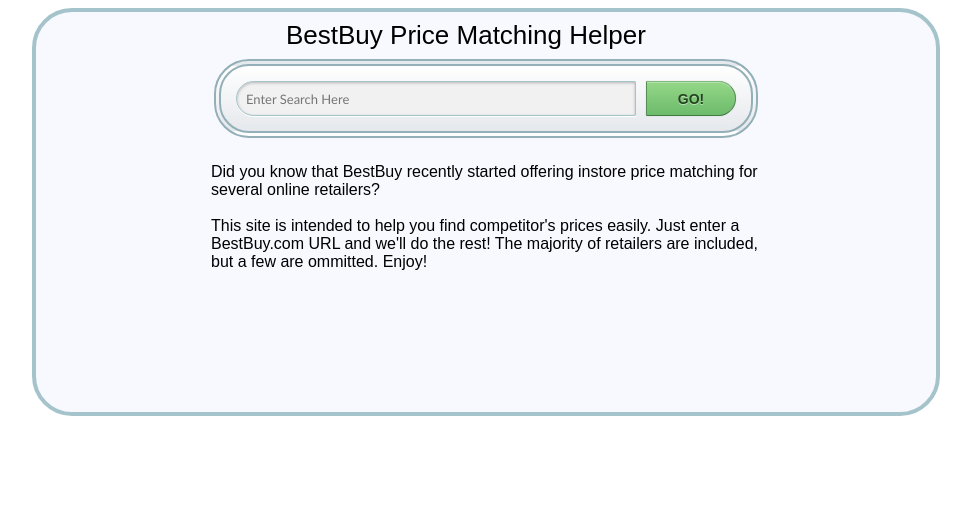
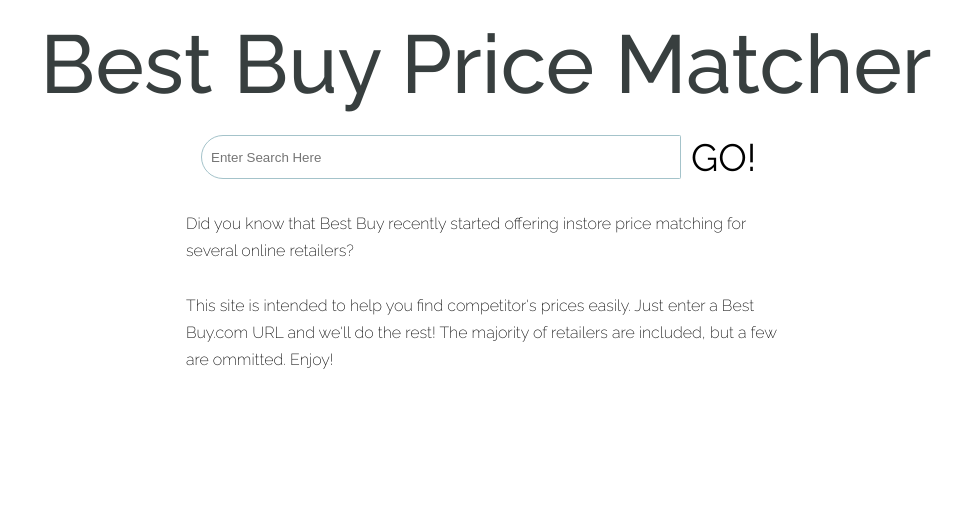
Before and after one commit to pwillia7/Bestbuy-Competitor-Comparer, a plain HTML site: page index.html in a window 1280 px wide. Shown: the whole page, without its empty margins (154-1125 px from the left). Drawn offline with nearby package versions, Linux system fonts and the light colour scheme; a web font is replaced by a local one.

Commit message:
styling updates

```diff
--- a/index.html
+++ b/index.html
@@ -3,25 +3,26 @@
     <head>
         <meta content="text/html;charset=utf-8" http-equiv="Content-Type">
         <meta content="utf-8" http-equiv="encoding">
-        <title>BestBuy Price Matching Helper</title>
+        <title>Best Buy Price Matcher</title>
         <script src="mustache.js"></script>
         <script src="http://code.jquery.com/jquery-1.10.1.min.js"></script>
         <script src="http://code.jquery.com/jquery-migrate-1.2.1.min.js"></script>
         <script src="main.js"></script>
         <link rel="stylesheet" type="text/css" href="main.css">
-        <link href='http://fonts.googleapis.com/css?family=Carrois+Gothic' rel='stylesheet' type='text/css'>
+        <link href='http://fonts.googleapis.com/css?family=Raleway:400,500,200' rel='stylesheet' type='text/css'>
     </head>
     <body>
+            <div id="header"></div>
+            <div id="title">Best Buy Price Matcher</div>
         <div id="wrapper">
-            <div id="title">BestBuy Price Matching Helper</div>
             <div id="search">
                 <input id="searchbox" type="text" placeholder="Enter Search Here" />
-                <input id="searchbutton" type="submit" value="GO!" />
+                <div id="searchbutton">GO!</div>
             </div>
             <div id="loadingDiv"></div>
             <div id="content">
 
-                Did you know that BestBuy recently started offering instore price matching for several online retailers?<br><br>This site is intended to help you find competitor's prices easily. Just enter a BestBuy.com URL and we'll do the rest!  The majority of retailers are included, but a few are ommitted. Enjoy!
+                Did you know that Best Buy recently started offering instore price matching for several online retailers?<br><br>This site is intended to help you find competitor's prices easily. Just enter a Best Buy.com URL and we'll do the rest!  The majority of retailers are included, but a few are ommitted. Enjoy!
 
             </div>
             <div id="results">
--- a/main.css
+++ b/main.css
@@ -1,12 +1,13 @@
 @charset 'UTF-8';
 
-a:link {color:#566D7E;}      /* unvisited link */
-a:visited {color:#566D7E;}  /* visited link */
+a:link {color:black;  text-decoration: none;}      /* unvisited link */
+a:visited {color:black;  text-decoration: none;}  /* visited link */
 a:hover {color:#a4c3ca;}  /* mouse over link */
-a:active {color:#0000FF;}  /* selected link */
+a:active {color:black;}  /* selected link */
 
 body{
-font-family: 'Carrois Gothic', sans-serif;
+font-family: 'Raleway', sans-serif;
+font-weight: 200;
 }
 #loadingDiv{
   background: url(loading.gif);
@@ -18,11 +19,8 @@
   margin: 0 auto;
 }
 #wrapper{
-width: 900px;
+width: 600px;
 margin: 0 auto;
-background: ghostwhite;
-border: solid 4px #a4c3ca;
-border-radius: 40px;
 min-height: 400px;
 height: auto !important;
 height: 400px;
@@ -30,14 +28,17 @@
 }
 #content{
   margin: 0 auto;
-  width: 550px;
+  width: 600px;
   margin-bottom: 20px;
+  line-height: 1.7em;
 }
 #title{
-  width: 400px;
-  margin: 0 auto;
-  font-size: 26px;
+  text-align: center;
+  font-size: 82px;
   padding: 8px;
+  font-weight: 500;
+  color: #232B2B;
+  opacity: .9;
 }
 .image{
   height: auto;
@@ -49,7 +50,6 @@
 float: left;
 height: 160px;
 width: 180px;
-overflow: visible;
 max-width: 100%;
 max-height: 100%;
 background-size: 100%;
@@ -58,69 +58,62 @@
 padding-left: 2px;
 margin: 0 auto;
 }
+#results{
+  width: 550px;
+  margin: 0 auto;
+}
 .result{
-background: #FFFAFA;
+float: left;
 width: 500px;
 margin: 0 auto;
 min-height: 180px;
-border: solid #a4c3ca;
-border-radius: 20px;
 padding: 15px;
+border-top: 1px solid;
 margin-bottom: 10px;
-font-family: Arial, Helvetica, sans-serif;
+font-family: 'Raleway', sans-serif;
+font-weight: 400;
 }
 .resultcontainer {
   float: left;
-  border: 3px double #a4c3ca;
   margin: 1px 10px;
-  color: black;
-  background: ghostwhite;
   width: 810px;
   clear: left;
   padding: 5px;
   border-radius: 20px;
 }
 .title{
-  font-size: 20px;
+  font-size: 22px;
   width: 500px;
   margin: 0 auto;
   float: left;
   clear: both;
+  padding: 20px;
 
 }
 .retailer{
-  color: black;
   float: right;
   font-size: 30px;
   clear: right;
-  padding-top: 30px;
 }
 .price{
-  color: green;
   font-size: 30px;
   float: right;
   clear: right;
-  margin: 12px;
+  margin: 12px 0px;
+  font-weight: 500;
 }
 .link{
-  color: darkred;
-  text-decoration: none;
+
   float: right;
   clear: right;
+  font-size: 25px;
+  padding-top: 35px;
 }
 #search{
-  background: ghostwhite;
-  background-image: -moz-linear-gradient(#fff, #d4e8ec);
-  background-image: -webkit-gradient(linear,left bottom,left top,color-stop(0, #e5e8ec),color-stop(1, #fff));
-  border-radius: 35px;
-  border-width: 7px;
-  border-style: double;
-  border-color: #93afb7;
-  width: 500px;
   height: 35px;
   padding: 15px;
-  margin: 0 auto 25px;
   overflow: hidden; /* Clear floats */
+  padding-bottom: 40px;
 }
 
 #searchbox
@@ -128,65 +121,36 @@
   outline: 0;
   float: left;
   padding: 5px 9px;
-  height: 23px;
-  width: 380px;
+  height: 32px;
+  width: 460px;
   border: 1px solid #a4c3ca;
-  font: normal 13px 'trebuchet MS', arial, helvetica;
-  background: #f1f1f1;
 
   -moz-border-radius: 50px 3px 3px 50px;
    border-radius: 50px 3px 3px 50px;
-   -moz-box-shadow: 0 1px 3px rgba(0, 0, 0, 0.25) inset, 0 1px 0 rgba(255, 255, 255, 1);
-   -webkit-box-shadow: 0 1px 3px rgba(0, 0, 0, 0.25) inset, 0 1px 0 rgba(255, 255, 255, 1);
-   box-shadow: 0 1px 3px rgba(0, 0, 0, 0.25) inset, 0 1px 0 rgba(255, 255, 255, 1);
+
 }
 
 /* ----------------------- */
 
 #searchbutton
 {
-  float: left;
-  background: #6cbb6b;
-  background-image: -moz-linear-gradient(#95d788, #6cbb6b);
-  background-image: -webkit-gradient(linear,left bottom,left top,color-stop(0, #6cbb6b),color-stop(1, #95d788));
-
-  -moz-border-radius: 3px 50px 50px 3px;
-  border-radius: 3px 50px 50px 3px;
-
-  border-width: 1px;
-  border-style: solid;
-  border-color: #7eba7c #578e57 #447d43;
-
-   -moz-box-shadow: 0 0 1px rgba(0, 0, 0, 0.3), 0 1px 0 rgba(255, 255, 255, 0.3) inset;
-   -webkit-box-shadow: 0 0 1px rgba(0, 0, 0, 0.3), 0 1px 0 rgba(255, 255, 255, 0.3) inset;
-   box-shadow: 0 0 1px rgba(0, 0, 0, 0.3), 0 1px 0 rgba(255, 255, 255, 0.3) inset;
-
-  height: 35px;
-  margin: 0 0 0 10px;
-        padding: 0;
-  width: 90px;
-  cursor: pointer;
-  font: bold 14px Arial, Helvetica;
-  color: #23441e;
-
-  text-shadow: 0 1px 0 rgba(255,255,255,0.5);
+font-size: 38px;
+font-weight: 400;
+padding-left: 10px;
+float:left;
+width:70px;
 }
 
 #searchbutton:hover
 {
-  background: #95d788;
-  background-image: -moz-linear-gradient(#6cbb6b, #95d788);
-  background-image: -webkit-gradient(linear,left bottom,left top,color-stop(0, #95d788),color-stop(1, #6cbb6b));
+font-style: italic;
+font-size: 37px;
 }
 
 #searchbutton:active
 {
-  background: #95d788;
-  outline: none;
+  /*insert transition here maybe to be lame*/
 
-   -moz-box-shadow: 0 1px 4px rgba(0, 0, 0, 0.5) inset;
-   -webkit-box-shadow: 0 1px 4px rgba(0, 0, 0, 0.5) inset;
-   box-shadow: 0 1px 4px rgba(0, 0, 0, 0.5) inset;
 }
 
 #searchbutton::-moz-focus-inner
```
Also changed, not shown: screenshot.png.
